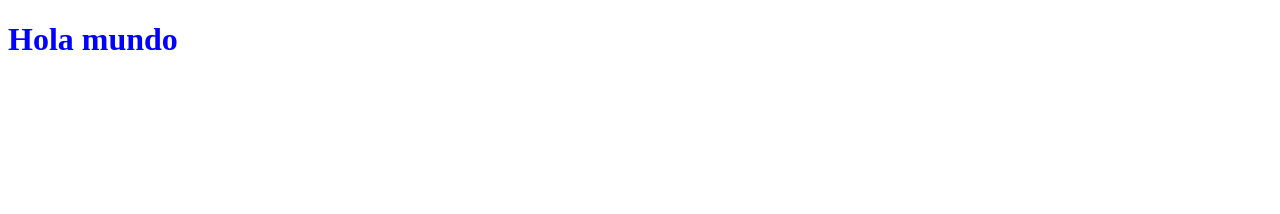
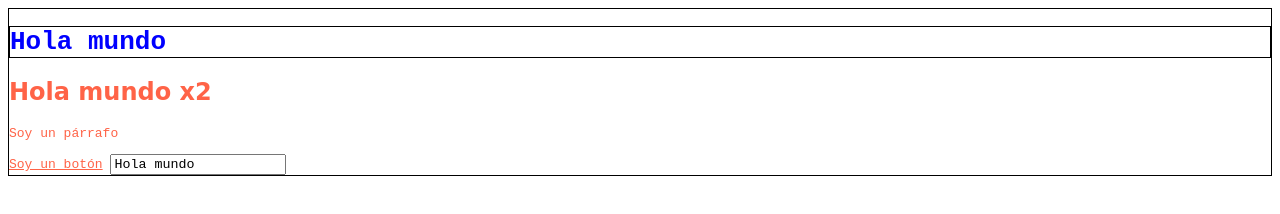
Before and after one commit to fabianbm15/curso-css, a plain HTML site: page 02-herencia cascada especifidad/index.html in a window 1280 px wide. Drawn offline with Linux system fonts and the light colour scheme.

Commit message:
Herencia

```diff
--- a/02-herencia cascada especifidad/index.html
+++ b/02-herencia cascada especifidad/index.html
@@ -7,6 +7,10 @@
     <link rel="stylesheet" href="style.css" />
   </head>
   <body>
-    <h1 class="title" id="title">Hola mundo</h1>
+    <h1 class="title" id="title" style="color: steelblue">Hola mundo</h1>
+    <h2>Hola mundo x2</h2>
+    <p>Soy un párrafo</p>
+    <a href="#" target="_blank" rel="noopener noreferrer">Soy un botón</a>
+    <input type="text" value="Hola mundo" />
   </body>
 </html>
--- a/02-herencia cascada especifidad/style.css
+++ b/02-herencia cascada especifidad/style.css
@@ -14,6 +14,7 @@ body > .title {
   color: blueviolet;
 }
 
+/* Mayor Orden o Especifidad */
 /*
 body > #title {
   color: yellow;
@@ -32,5 +33,30 @@ body > #title {
 }
 
 .title {
+  /* No recomendado usar */
+  /* Sirve cuando hay estilos "en línea" (estilos en línea desde el html) */
   color: blue !important;
 }
+
+/* -------------------------------- */
+body {
+  font-family: monospace;
+  color: tomato;
+  border: 1px solid black;
+}
+
+h1 {
+  border: inherit;
+}
+
+h2 {
+  font-family: cursive;
+}
+
+a {
+  color: inherit;
+}
+
+input {
+  font-family: inherit;
+}
```
